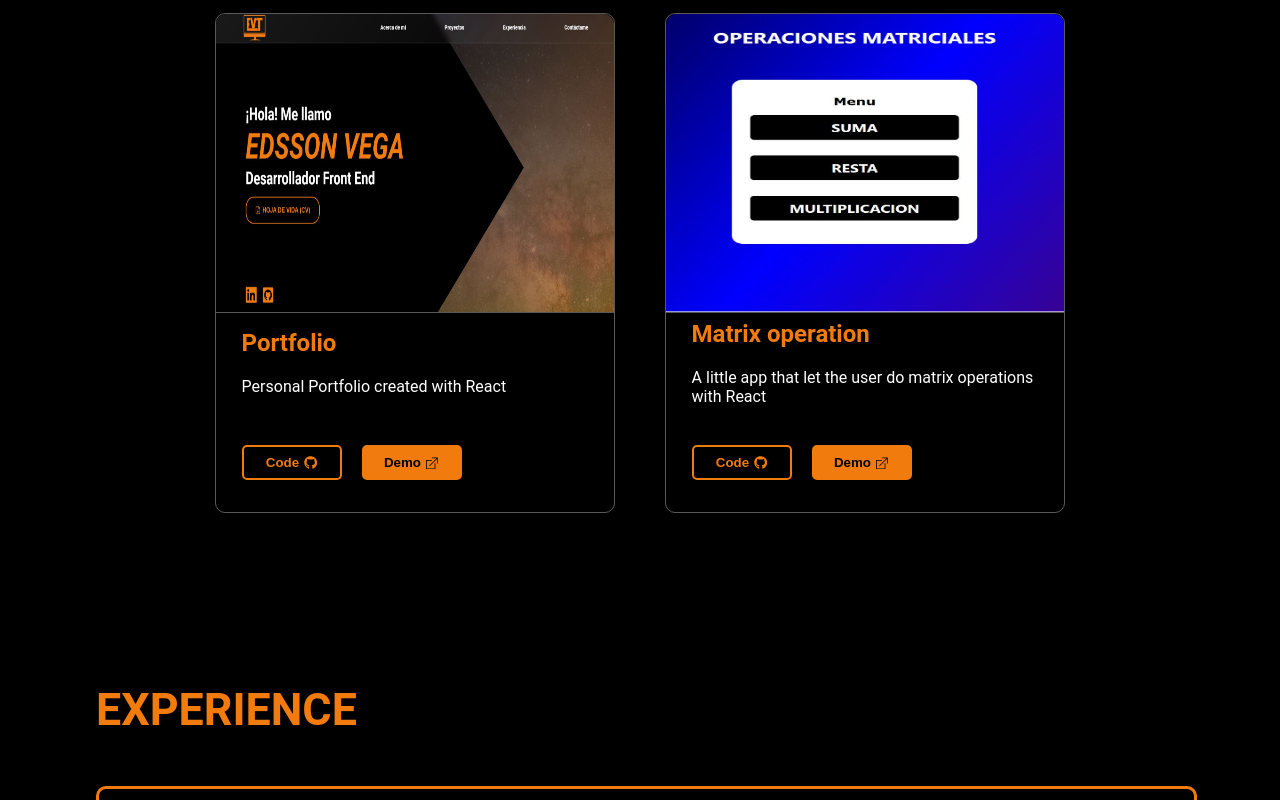
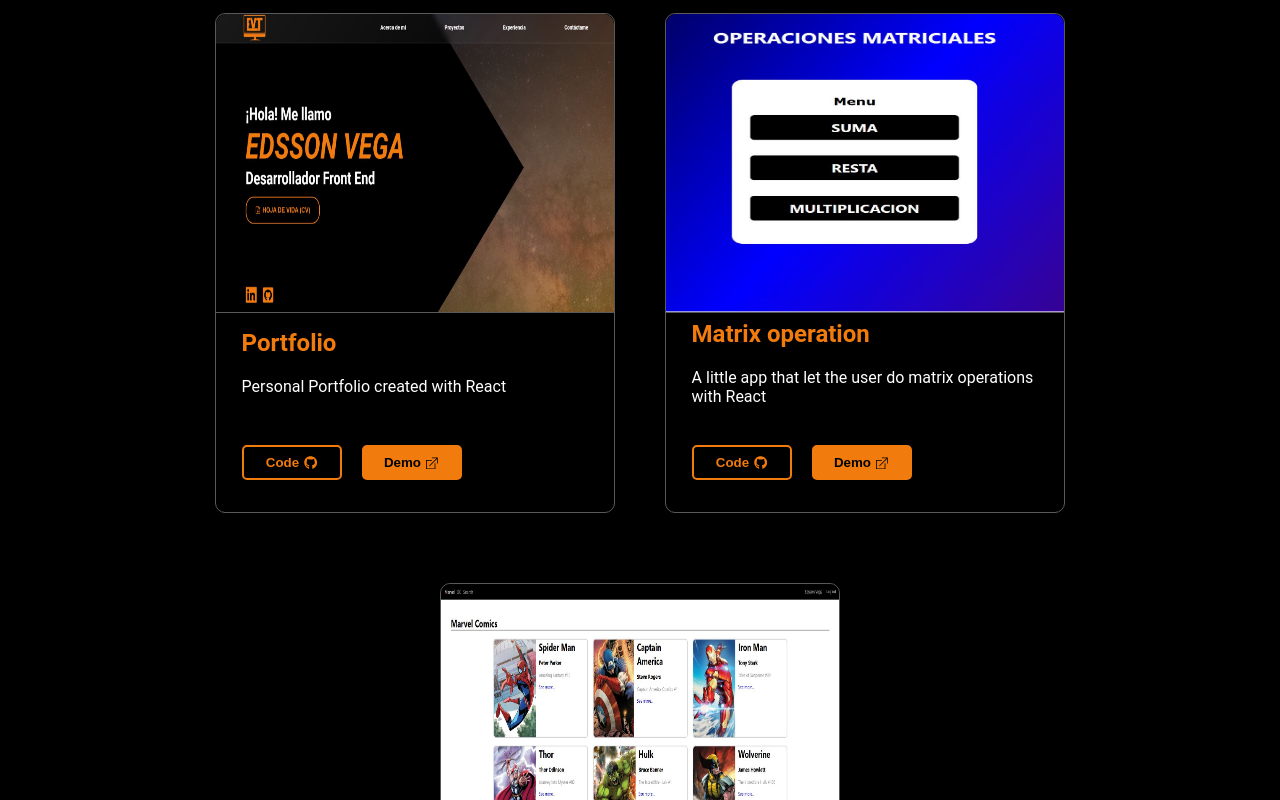
Before and after one commit to EdssonVega/my-own-portfolio, a React (Create React App) app: page / in a window 1280 px wide. Shown: the part 2000-2800 px from the top of the page. Built offline with nearby package versions, Linux system fonts and the light colour scheme.

Commit message:
added new project

```diff
--- a/src/components/Projects/Projects.js
+++ b/src/components/Projects/Projects.js
@@ -3,13 +3,14 @@ import "./Project.css"
 import ProjectCards from "./projectsCards/projectsCards";
 import portafolioFoto from "../../images/portafolio.JPG"
 import matricesFoto from "../../images/matrices.JPG"
+import heroesSpaPhoto from "../../images/spa.JPG"
 
 const projects = [
     {
       Title:"Portfolio",
       Description:"Personal Portfolio created with React" ,
       Image:portafolioFoto,
-      ToGithub:"https://github.com/EdssonVega/portafolio-web",
+      ToGithub:"https://github.com/EdssonVega/my-own-portfolio",
       ToPage:"https://evtportfolio.netlify.app"
     },
     {
@@ -18,7 +19,14 @@ const projects = [
       Image:matricesFoto,
       ToGithub:"https://github.com/EdssonVega/calculo-de-matrices",
       ToPage:"https://calculodematrices.netlify.app/"
-    }
+    },
+    {
+        Title:"Heroes SPA",
+        Description:"A single web page that uses the functionality of react router dom" ,
+        Image:heroesSpaPhoto,
+        ToGithub:"https://github.com/EdssonVega/hero-spa",
+        ToPage:"https://herospa123.netlify.app"
+      }
 ]
 
 
```
Also changed, not shown: src/images/spa.JPG (added).
